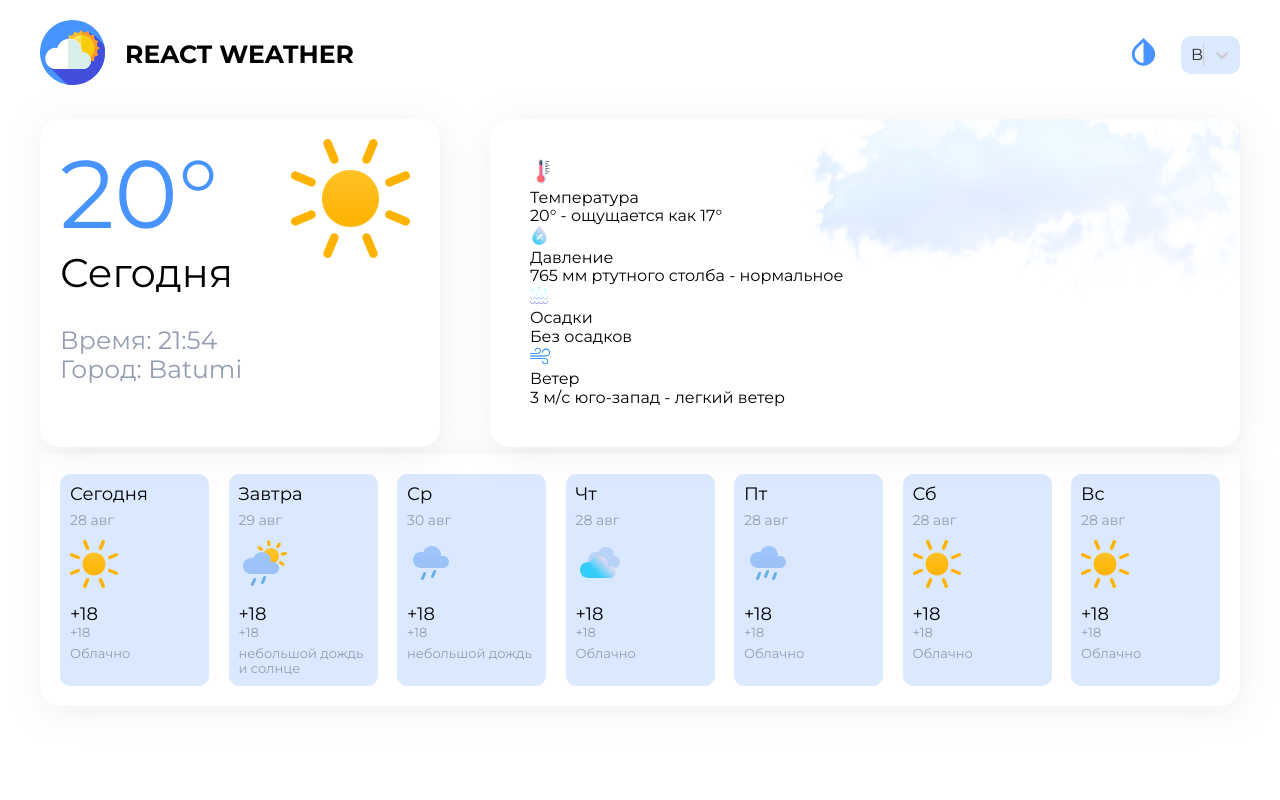
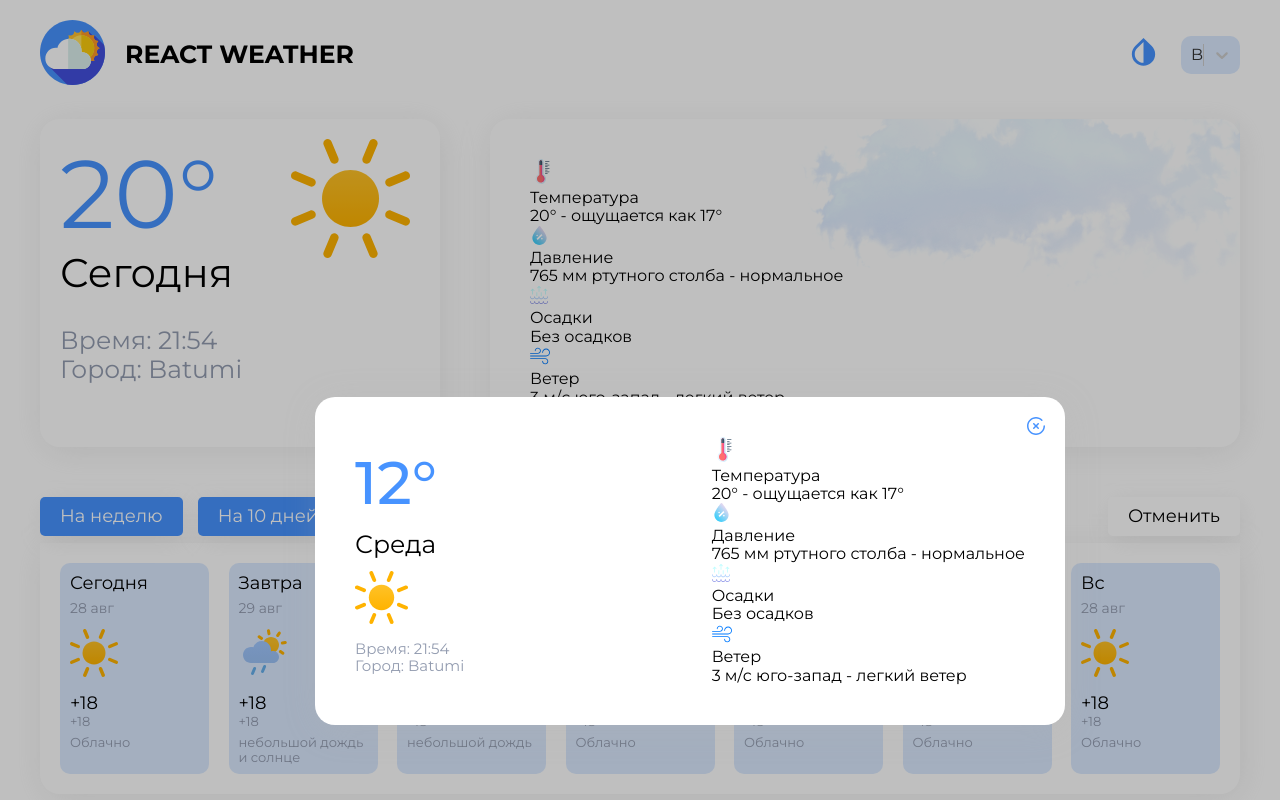
Before and after one commit to Aleksei-89ST/React-weather-main, a React (Create React App) app: page / in a window 1280 px wide. Built offline with nearby package versions, Linux system fonts and the light colour scheme.

Commit message:
finished the layout

```diff
--- a/src/App.tsx
+++ b/src/App.tsx
@@ -3,9 +3,12 @@ import { Route, Switch } from "react-router-dom";
 import { Home } from "./pages/Home/Home";
 import { MonchStatistics } from "./pages/MonchStatistics/MonchStatistics";
 import { Header } from "./shared/Header/Header";
+import { Popup } from "./shared/Popup/Popup";
 
 function App() {
   return (
+    <div className="clobal-container">
+      <Popup />
       <div className="container">
         <Header />
         <Switch>
@@ -13,6 +16,7 @@ function App() {
           <Route path="/Monch-Statistics" exact component={MonchStatistics} />
         </Switch>
       </div>
+    </div>
   );
 }
 
--- a/src/pages/Home/Components/Days/Days.module.scss
+++ b/src/pages/Home/Components/Days/Days.module.scss
@@ -67,8 +67,8 @@
   box-shadow: 2px 5px 25px -3px rgba(180, 180, 180, 0.25);
   border-radius: 5px;
   padding: 9px 20px;
-  background-color: var(#{--components-background-default});
-  color: var(#{--text-color-default});
+  background-color: $lite-background;
+  color: $lite-color;
   font-size: 18px;
   display: flex;
   align-items: center;
--- a/src/pages/Home/Components/Days/Tabs.tsx
+++ b/src/pages/Home/Components/Days/Tabs.tsx
@@ -4,5 +4,27 @@ import s from "./Days.module.scss";
 interface Props {}
 
 export const Tabs = (props: Props) => {
-  return <div className={s.tabs}></div>;
+  const tabs = [
+    {
+      value: "На неделю",
+    },
+    {
+      value: "На 10 дней",
+    },
+    {
+      value: "На месяц",
+    },
+  ];
+  return (
+    <div className={s.tabs}>
+      <div className={s.tabs__wrapper}>
+        {tabs.map((tab) => (
+          <div className={s.tab + ' ' + s.active} key={tab.value}>
+            {tab.value}
+          </div>
+        ))}
+      </div>
+      <div className={s.cancel}>Отменить</div>
+    </div>
+  );
 };
--- a/src/pages/Home/Home.module.scss
+++ b/src/pages/Home/Home.module.scss
@@ -1,7 +1,6 @@
-.home {
 
-}
 .wrapper {
     display: flex;
     justify-content: space-between;
+    margin-bottom: 50px;
 }
--- /dev/null
+++ b/src/shared/Popup/Popup.module.scss
@@ -0,0 +1,67 @@
+@import "../../styles/variables.scss";
+
+.popup {
+  position: absolute;
+  top: 50%;
+  left: calc(50% - 325px);
+  z-index: 1001;
+  display: flex;
+  align-items: center;
+  justify-content: space-between;
+  padding: 40px;
+  max-width: 750px;
+  width: 100%;
+  background: $lite-background;
+  box-shadow: $box-shadow;
+  border-radius: $border-radius;
+  background: $lite-background;
+}
+
+.blur {
+  position: absolute;
+  z-index: 1000;
+  width: 100%;
+  height: 100vh;
+  background: rgba(0, 0, 0, 0.25);
+}
+.close {
+  position: absolute;
+  top: 20px;
+  right: 20px;
+  cursor: pointer;
+  svg {
+    transition: 0.3;
+  }
+  &:hover {
+    svg {
+      transform: rotate(360deg);
+    }
+  }
+}
+.day {
+  .day__temp {
+    font-weight: 500;
+    font-size: 60px;
+    color: $primary-color;
+    margin-bottom: 12px;
+  }
+}
+.day__name {
+    font-size: 25px;
+    line-height: 30px;
+    color: #000000;
+    margin-bottom: 12px;
+  }
+  .img {
+    svg {
+      width: 53px;
+      height: 53px;
+    }
+    margin-bottom: 12px;
+  }
+
+  .day__time,
+  .day__city {
+    font-size: 15px;
+    color: $base-color;
+  }
--- /dev/null
+++ b/src/shared/Popup/Popup.tsx
@@ -0,0 +1,59 @@
+import React from "react";
+import { GlobalSwgSelector } from "../../assets/icons/global/GlobalSwgSelector";
+import { Item } from "../../pages/Home/Components/ThisDayInfo/ThisDayInfo";
+import { ThisDayItem } from "../../pages/Home/Components/ThisDayInfo/ThisDayItem";
+import s from "./Popup.module.scss";
+
+interface Props {}
+
+export const Popup = ({}: Props) => {
+  const items = [
+    {
+      icon_id: "temp",
+      name: "Температура",
+      value: "20° - ощущается как 17°",
+    },
+    {
+      icon_id: "pressure",
+      name: "Давление",
+      value: "765 мм ртутного столба - нормальное",
+    },
+    {
+      icon_id: "precipitation",
+      name: "Осадки",
+      value: "Без осадков",
+    },
+    {
+      icon_id: "wind",
+      name: "Ветер",
+      value: "3 м/с юго-запад - легкий ветер",
+    },
+  ];
+  return (
+    <>
+    <div className={s.blur}></div>
+      <div className={s.popup}>
+        <div className={s.day}>
+          <div className={s.day__temp}>12°</div>
+          <div className={s.day__name}>Среда</div>
+          <div className={s.img}>
+            <GlobalSwgSelector id="sun"/></div>
+          <div className={s.day__time}>
+          Время: <span>21:54</span>
+        </div>
+        <div className={s.day__city}>
+          Город: <span>Batumi</span>
+        </div>
+        </div>
+        <div className={s.this__day_items}>
+          {items.map((item: Item) => (
+            <ThisDayItem key={item.icon_id} item={item} />
+          ))}
+        </div>
+        <div className={s.close}>
+          <GlobalSwgSelector id="close"/>
+        </div>
+      </div>
+    </>
+  );
+};
--- a/src/styles/index.scss
+++ b/src/styles/index.scss
@@ -8,6 +8,7 @@
 }
 
 body {
+  position: relative;
   font-family: "Montserrat", sans-serif;
 }
 
```
Lines whose indentation alone changed are shown as unchanged.
